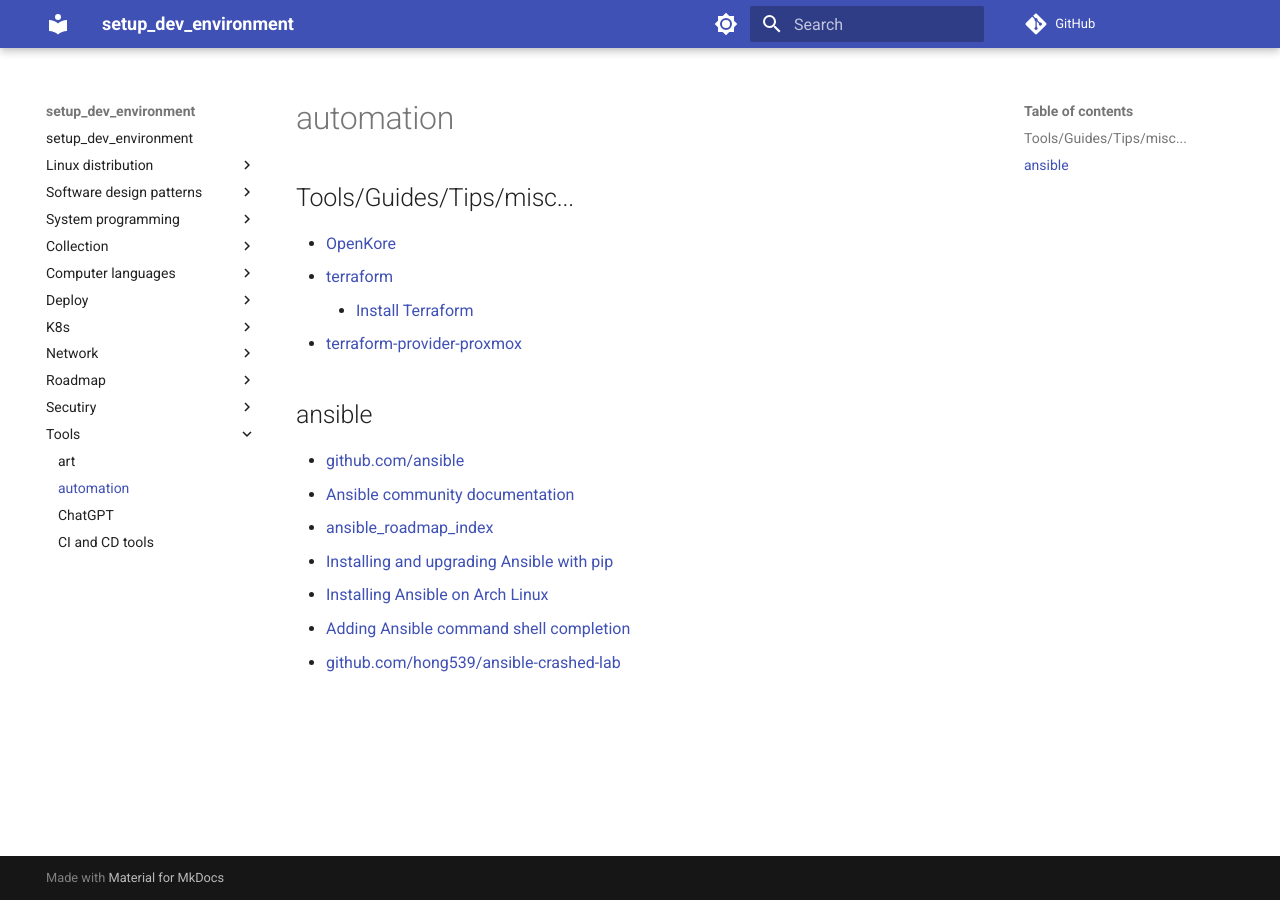
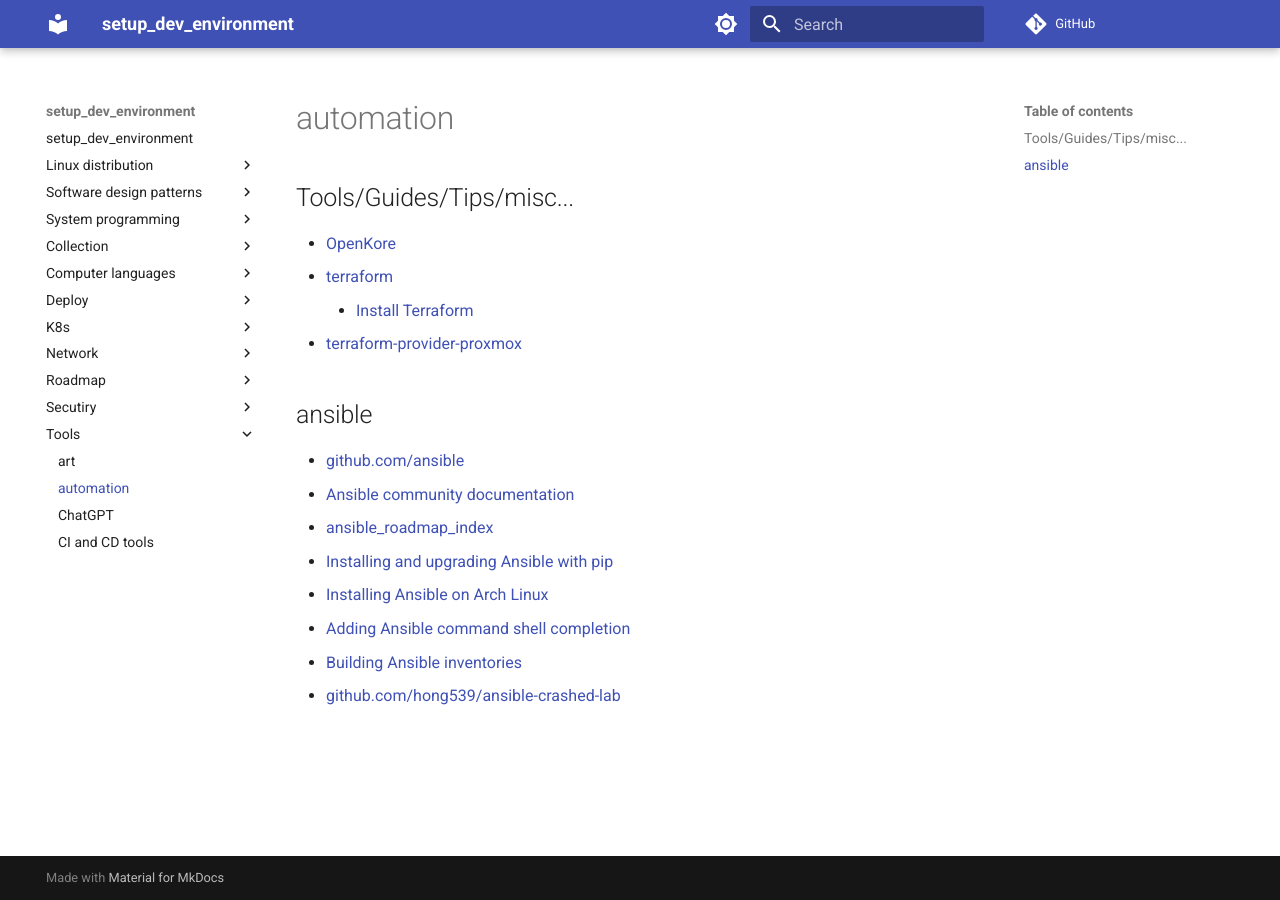
Before and after one commit to hong539/setup_dev_environment, an MkDocs documentation site: the page built from docs/tools/automation.md, in a window 1280 px wide. Built offline with MkDocs 1.6.1 and Material for MkDocs 9.7.7, drawn with Linux system fonts in a browser that asks for light colours; comment, search, counter and statistics services are not loaded.

Commit message:
[skip ci] update docs

```diff
--- a/docs/tools/automation.md
+++ b/docs/tools/automation.md
@@ -15,4 +15,5 @@
 * [Installing and upgrading Ansible with pip](https://docs.ansible.com/ansible/latest/installation_guide/intro_installation.html#installing-and-upgrading-ansible-with-pip)
 * [Installing Ansible on Arch Linux](https://wiki.archlinux.org/title/Ansible#Installation)
 * [Adding Ansible command shell completion](https://docs.ansible.com/ansible/latest/installation_guide/intro_installation.html#adding-ansible-command-shell-completion)
+* [Building Ansible inventories](https://docs.ansible.com/ansible/latest/inventory_guide/index.html)
 * [github.com/hong539/ansible-crashed-lab](https://github.com/hong539/ansible-crashed-lab)
```
